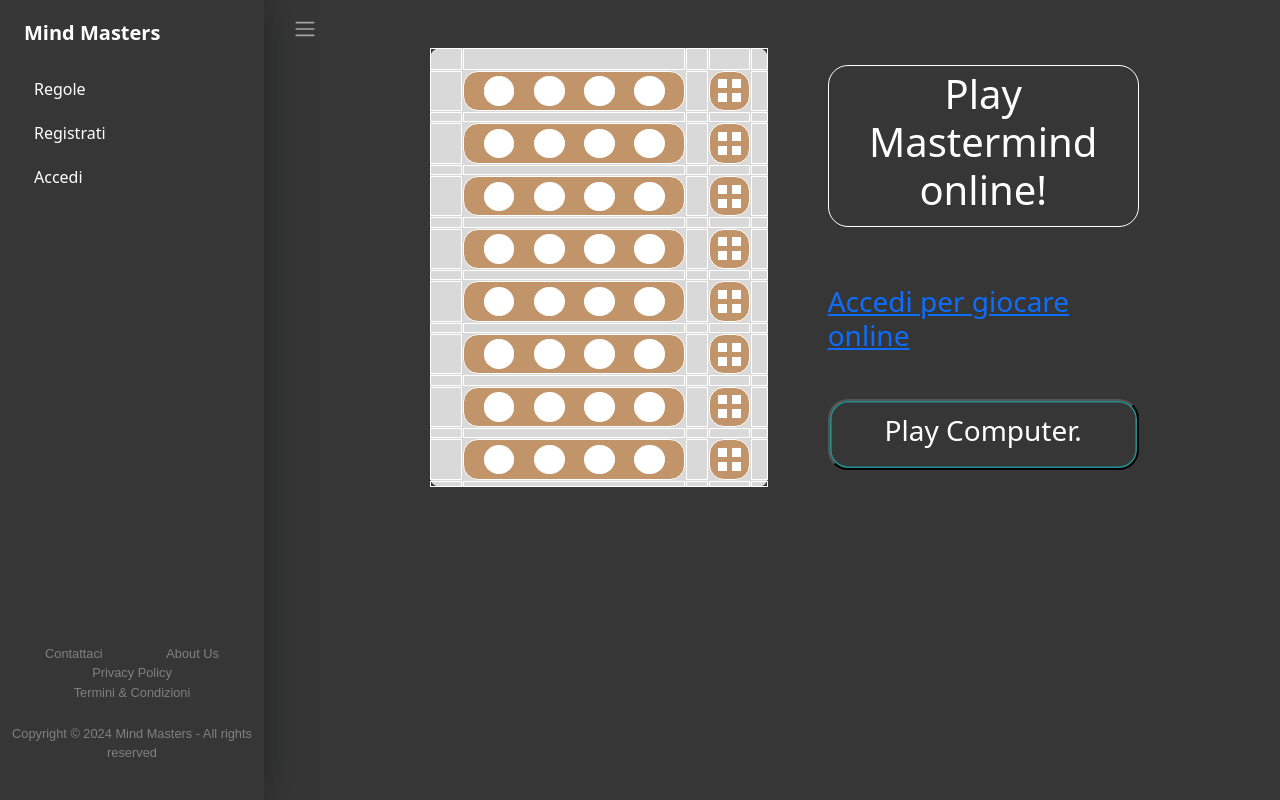
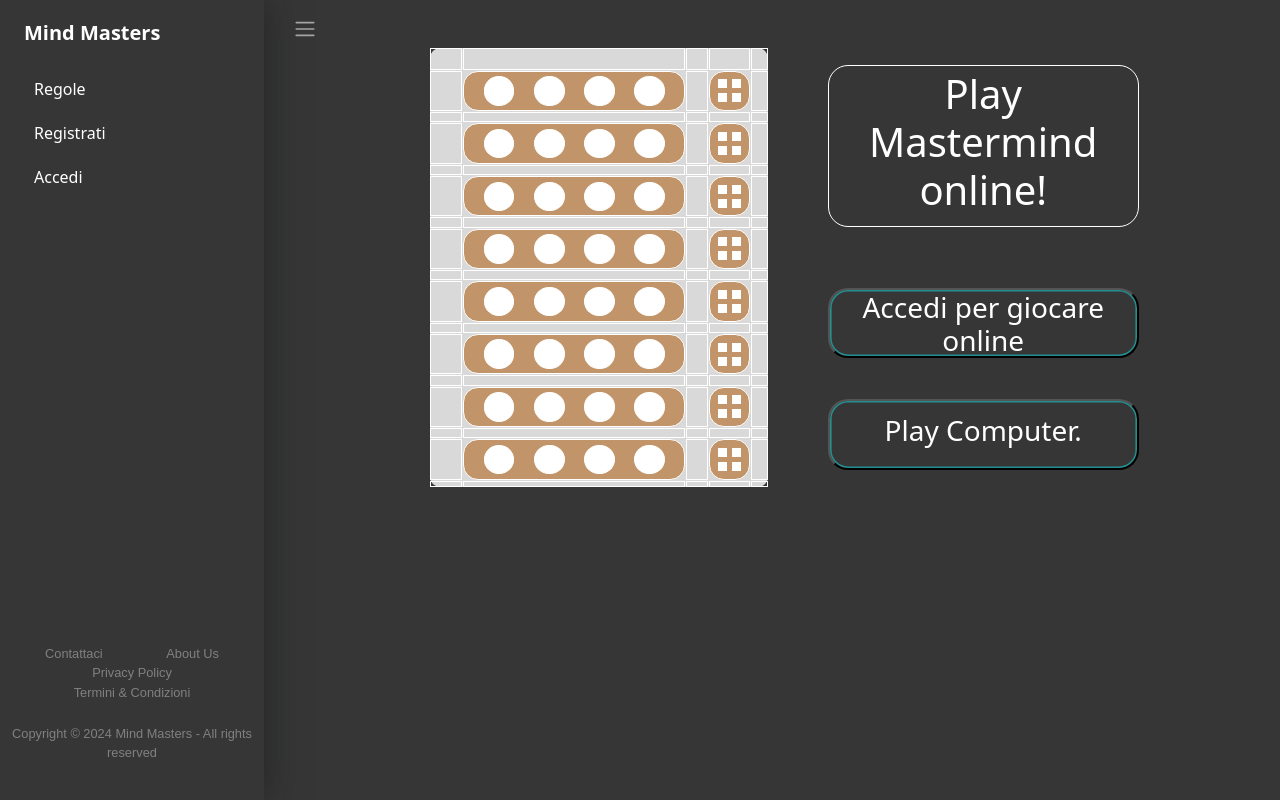
Before and after one commit to l3onrdo/Mind-Masters, a Flask app: page / in a window 1280 px wide. Run offline with Flask 3, Linux system fonts and the light colour scheme.

Commit message:
fixed index bug

```diff
--- a/templates/index.html
+++ b/templates/index.html
@@ -84,8 +84,10 @@
                             </button>
                         </a>
                     {% else %}
-                    <a href="{{ url_for('login') }}">
-                        <h3>Accedi per giocare online</h3>
+                    <a class="link_play" href="{{ url_for('login') }}">
+                        <button class="play_button" id="online_button_access">
+                            <h3 style="color: white; text-decoration: none;">Accedi per giocare online</h3>
+                        </button>
                     </a>
                     {% endif %}
                 </div>
```
